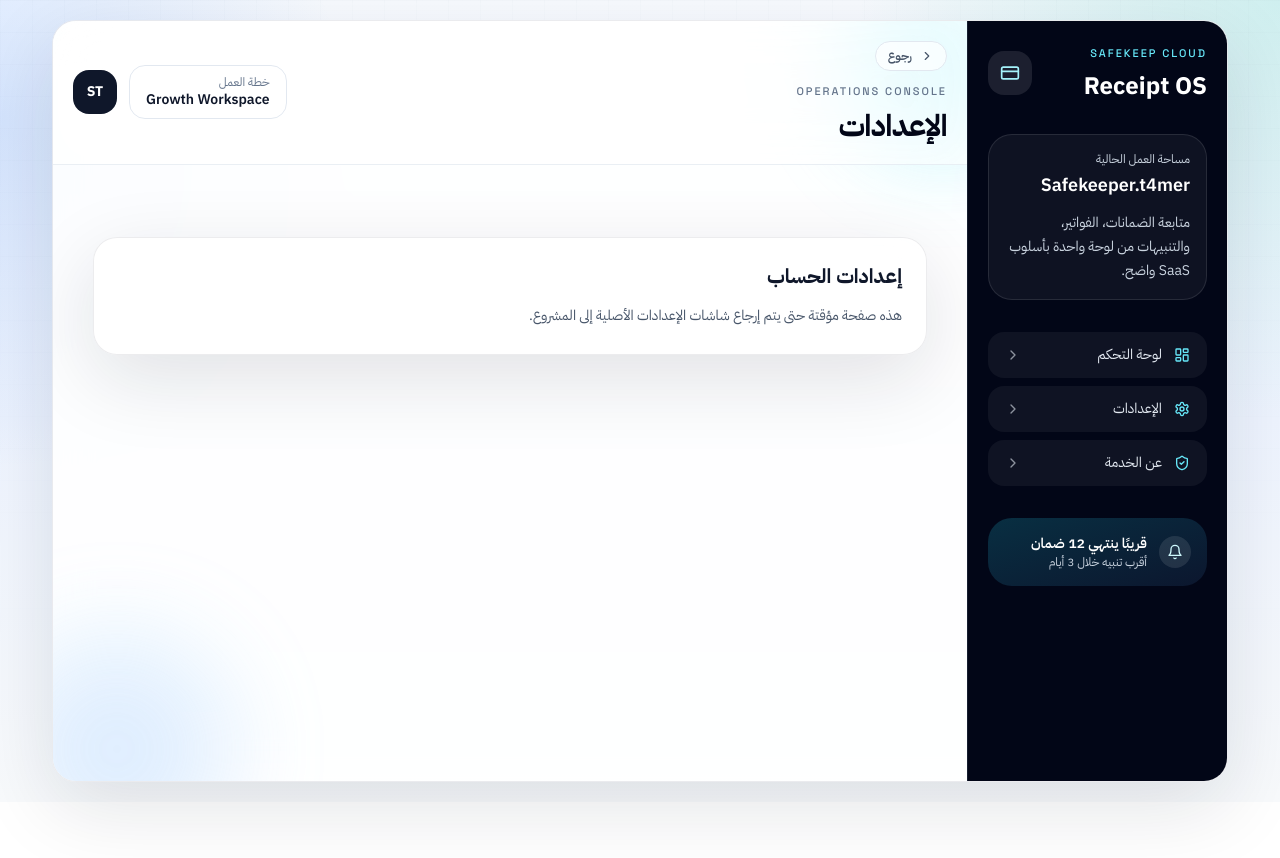
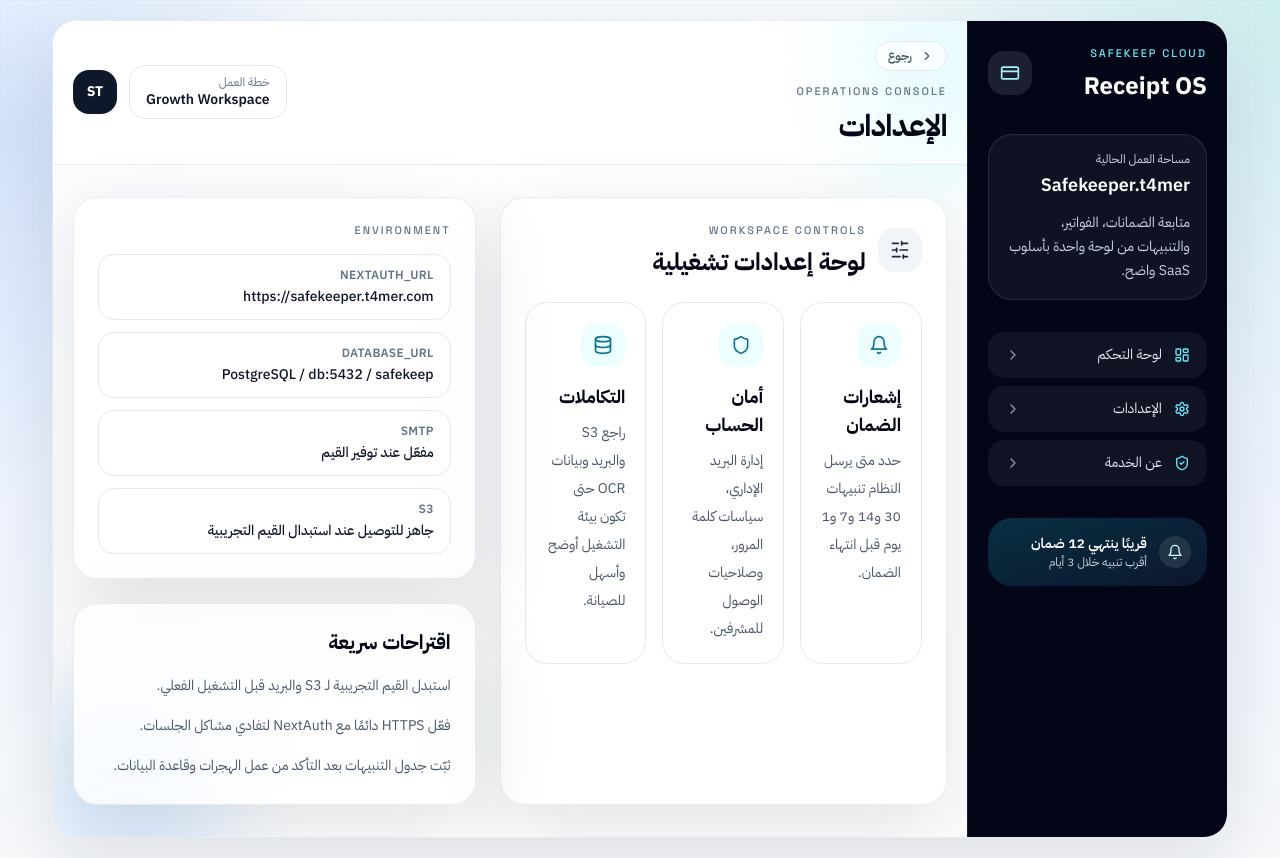
Before and after one commit to ThamerLab/Safekeep, a Next.js app: page /settings in a window 1280 px wide. Before the commit the page ends 802 px from the top, so only its background shows below. Built offline with nearby package versions, Linux system fonts and the light colour scheme.

Commit message:
Upgrade settings page into SaaS control center

```diff
--- a/src/app/settings/page.tsx
+++ b/src/app/settings/page.tsx
@@ -1,14 +1,82 @@
+import { Bell, Database, Shield, SlidersHorizontal } from 'lucide-react'
+
 import { AppShell } from '@/components/layout/app-shell'
+
+const settingsCards = [
+  {
+    title: 'إشعارات الضمان',
+    text: 'حدد متى يرسل النظام تنبيهات 30 و14 و7 و1 يوم قبل انتهاء الضمان.',
+    icon: Bell,
+  },
+  {
+    title: 'أمان الحساب',
+    text: 'إدارة البريد الإداري، سياسات كلمة المرور، وصلاحيات الوصول للمشرفين.',
+    icon: Shield,
+  },
+  {
+    title: 'التكاملات',
+    text: 'راجع S3 والبريد وبيانات OCR حتى تكون بيئة التشغيل أوضح وأسهل للصيانة.',
+    icon: Database,
+  },
+]
 
 export default function SettingsPage() {
   return (
-    <AppShell title="الإعدادات" showBack>
-      <div className="page-container py-10">
+    <AppShell title="الإعدادات" showBack backHref="/dashboard">
+      <div className="grid gap-6 xl:grid-cols-[1fr_0.9fr]">
         <div className="card p-6">
-          <h2 className="text-xl font-bold text-slate-900">إعدادات الحساب</h2>
-          <p className="mt-3 text-sm leading-7 text-slate-600">
-            هذه صفحة مؤقتة حتى يتم إرجاع شاشات الإعدادات الأصلية إلى المشروع.
-          </p>
+          <div className="flex items-center gap-3">
+            <div className="rounded-2xl bg-slate-100 p-3 text-slate-800">
+              <SlidersHorizontal className="h-5 w-5" />
+            </div>
+            <div>
+              <p className="eyebrow text-[11px] text-slate-500">Workspace Controls</p>
+              <h2 className="mt-2 text-2xl font-bold text-slate-950">لوحة إعدادات تشغيلية</h2>
+            </div>
+          </div>
+
+          <div className="mt-6 grid gap-4 md:grid-cols-3">
+            {settingsCards.map((card) => {
+              const Icon = card.icon
+              return (
+                <div key={card.title} className="rounded-[1.4rem] border border-slate-200 bg-white p-5">
+                  <div className="flex h-11 w-11 items-center justify-center rounded-2xl bg-cyan-50 text-cyan-700">
+                    <Icon className="h-5 w-5" />
+                  </div>
+                  <h3 className="mt-4 text-lg font-bold text-slate-950">{card.title}</h3>
+                  <p className="mt-2 text-sm leading-7 text-slate-600">{card.text}</p>
+                </div>
+              )
+            })}
+          </div>
+        </div>
+
+        <div className="space-y-6">
+          <div className="card p-6">
+            <p className="eyebrow text-[11px] text-slate-500">Environment</p>
+            <div className="mt-4 space-y-3">
+              {[
+                ['NEXTAUTH_URL', 'https://safekeeper.t4mer.com'],
+                ['DATABASE_URL', 'PostgreSQL / db:5432 / safekeep'],
+                ['SMTP', 'مفعّل عند توفير القيم'],
+                ['S3', 'جاهز للتوصيل عند استبدال القيم التجريبية'],
+              ].map(([key, value]) => (
+                <div key={key} className="rounded-2xl border border-slate-200 bg-white px-4 py-3">
+                  <p className="text-xs font-semibold tracking-wide text-slate-500">{key}</p>
+                  <p className="mt-1 text-sm font-medium text-slate-900">{value}</p>
+                </div>
+              ))}
+            </div>
+          </div>
+
+          <div className="card p-6">
+            <h3 className="text-xl font-bold text-slate-950">اقتراحات سريعة</h3>
+            <ul className="mt-4 space-y-3 text-sm leading-7 text-slate-600">
+              <li>استبدل القيم التجريبية لـ S3 والبريد قبل التشغيل الفعلي.</li>
+              <li>فعّل HTTPS دائمًا مع NextAuth لتفادي مشاكل الجلسات.</li>
+              <li>ثبّت جدول التنبيهات بعد التأكد من عمل الهجرات وقاعدة البيانات.</li>
+            </ul>
+          </div>
         </div>
       </div>
     </AppShell>
```
